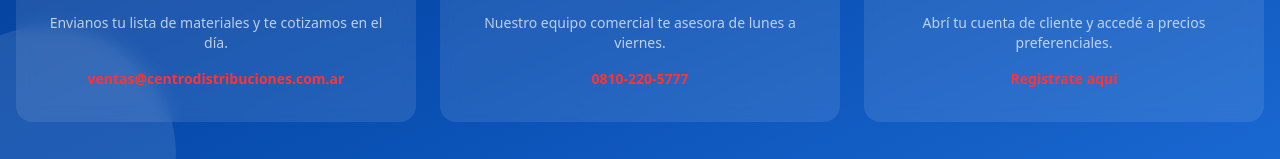
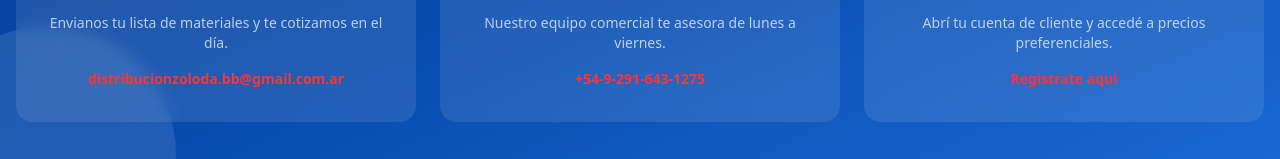
Before and after one commit to LucasBazan28/CentroDistribuciones, a Next.js app: page / in a window 1280 px wide. Shown: the part 2574-2733 px from the top of the page. Built offline with nearby package versions, Linux system fonts and the light colour scheme; no server answers; the database is empty.

Commit message:
ÇTA modified

```diff
--- a/app/components/CTASection.tsx
+++ b/app/components/CTASection.tsx
@@ -32,10 +32,10 @@ export default function CTASection() {
               Envianos tu lista de materiales y te cotizamos en el día.
             </p>
             <a
-              href="mailto:ventas@centrodistribuciones.com.ar"
+              href="mailto:distribucionzoloda.bb@gmail.com.ar"
               className="mt-4 inline-block text-sm font-semibold text-accent hover:text-accent-dark"
             >
-              ventas@centrodistribuciones.com.ar
+              distribucionzoloda.bb@gmail.com.ar
             </a>
           </div>
 
@@ -50,10 +50,10 @@ export default function CTASection() {
               Nuestro equipo comercial te asesora de lunes a viernes.
             </p>
             <a
-              href="tel:08102205777"
+              href="tel:+54-9-291-643-1275"
               className="mt-4 inline-block text-sm font-semibold text-accent hover:text-accent-dark"
             >
-              0810-220-5777
+              +54-9-291-643-1275
             </a>
           </div>
 
@@ -68,7 +68,7 @@ export default function CTASection() {
               Abrí tu cuenta de cliente y accedé a precios preferenciales.
             </p>
             <a
-              href="#"
+              href="/login"
               className="mt-4 inline-block text-sm font-semibold text-accent hover:text-accent-dark"
             >
               Registrate aquí
```
